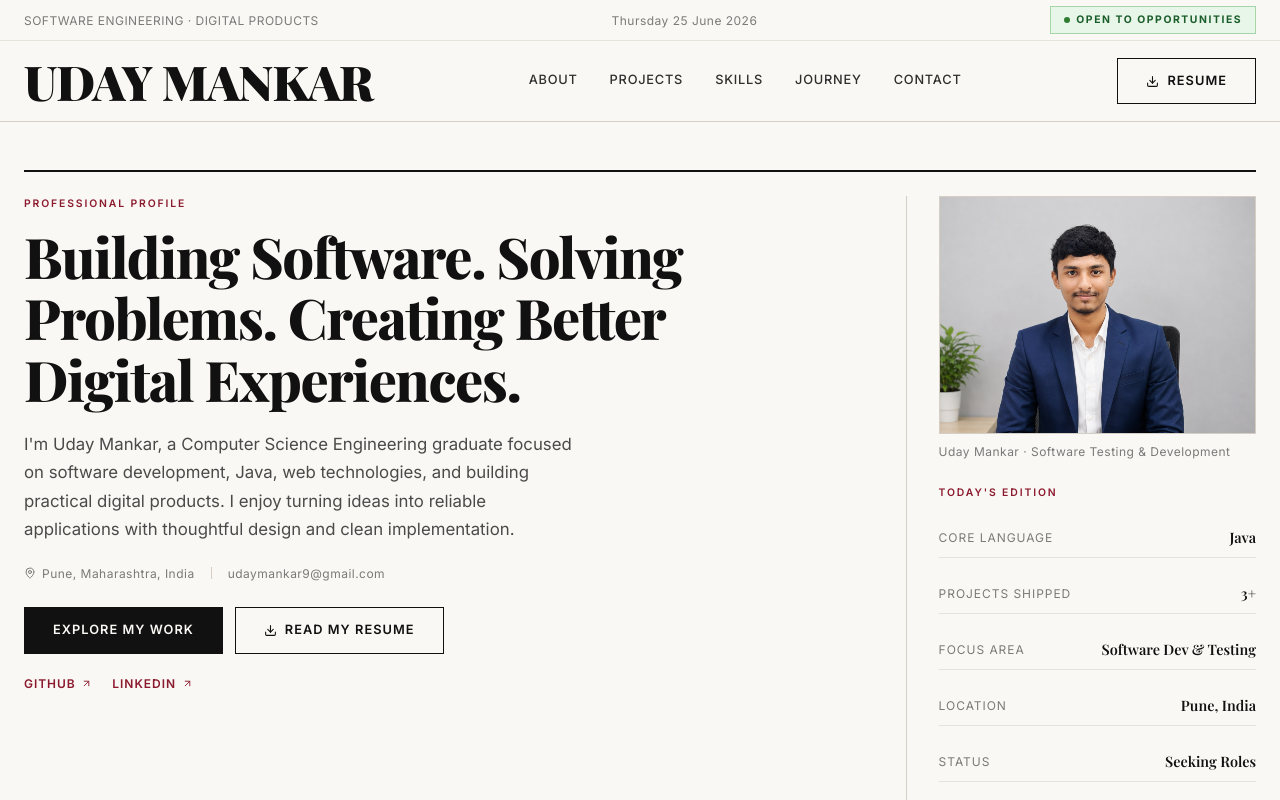
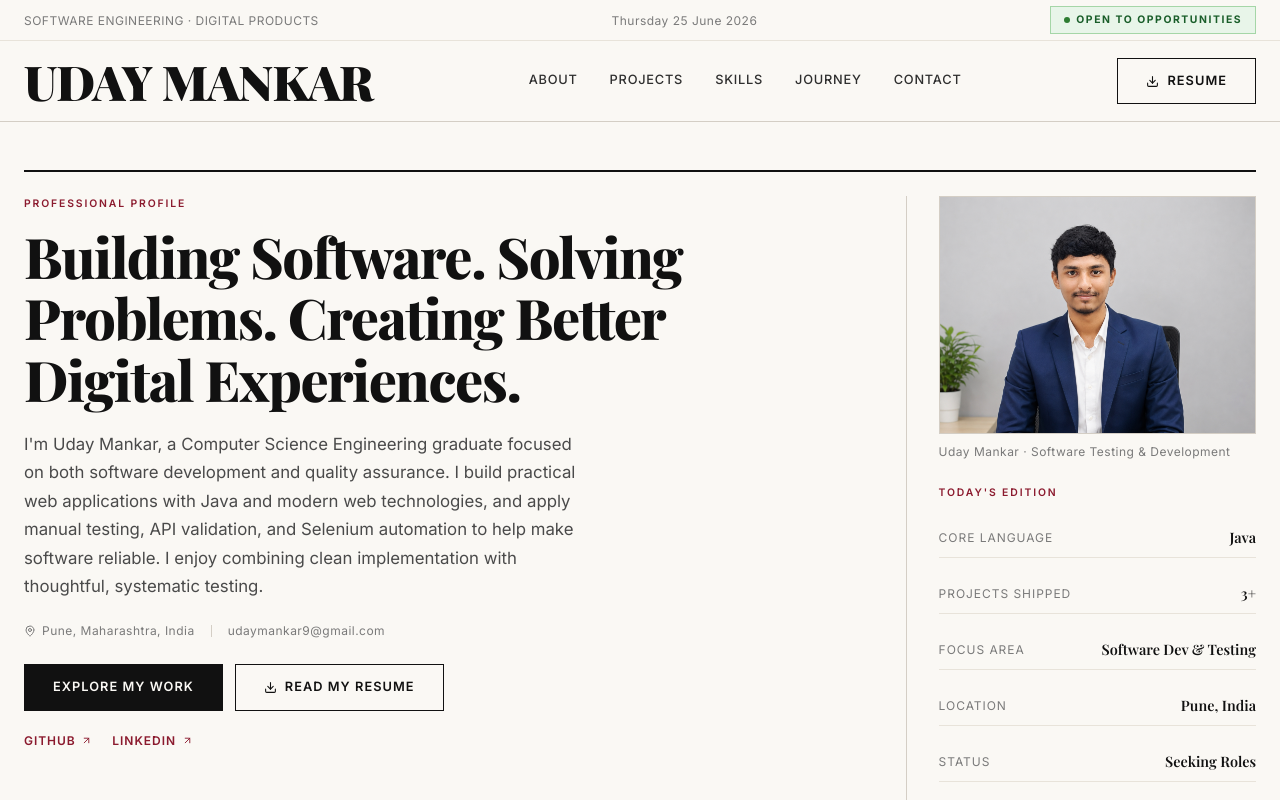
Before and after one commit to udaymankar/Portfolio-Website, a Next.js app: page / in a window 1280 px wide. Shown: the top 800 px of the page. Built offline with nearby package versions, Linux system fonts and the light colour scheme; a web font is replaced by a local one.

Commit message:
Combine software development and testing in introduction

```diff
--- a/app/page.tsx
+++ b/app/page.tsx
@@ -468,10 +468,11 @@ export default function Home() {
               >
                 <p>
                   I&apos;m Uday Mankar, a Computer Science Engineering graduate
-                  focused on software development, Java, web technologies, and
-                  building practical digital products. I enjoy turning ideas
-                  into reliable applications with thoughtful design and clean
-                  implementation.
+                  focused on both software development and quality assurance.
+                  I build practical web applications with Java and modern web
+                  technologies, and apply manual testing, API validation, and
+                  Selenium automation to help make software reliable. I enjoy
+                  combining clean implementation with thoughtful, systematic testing.
                 </p>
               </motion.div>
 
```
